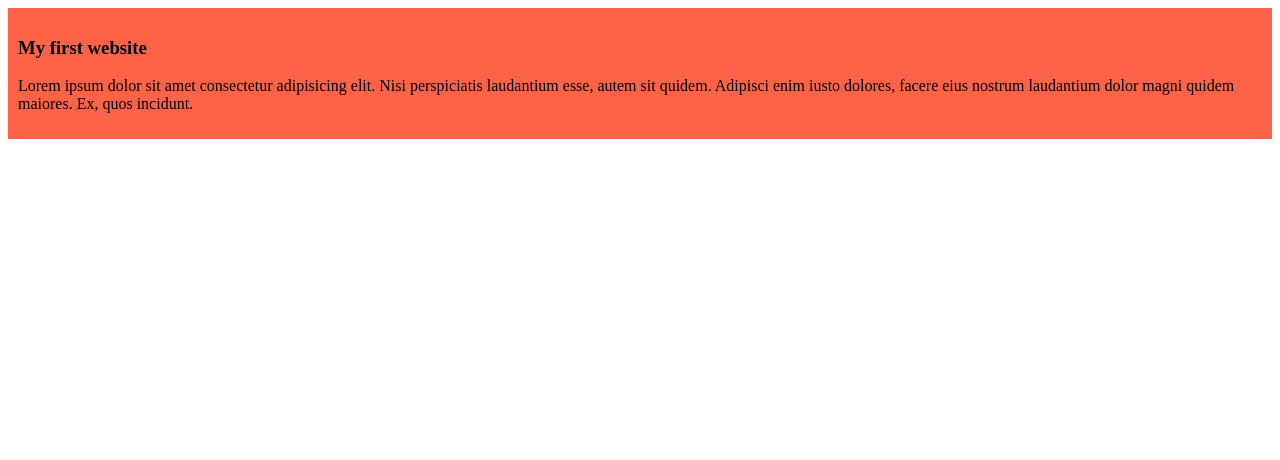
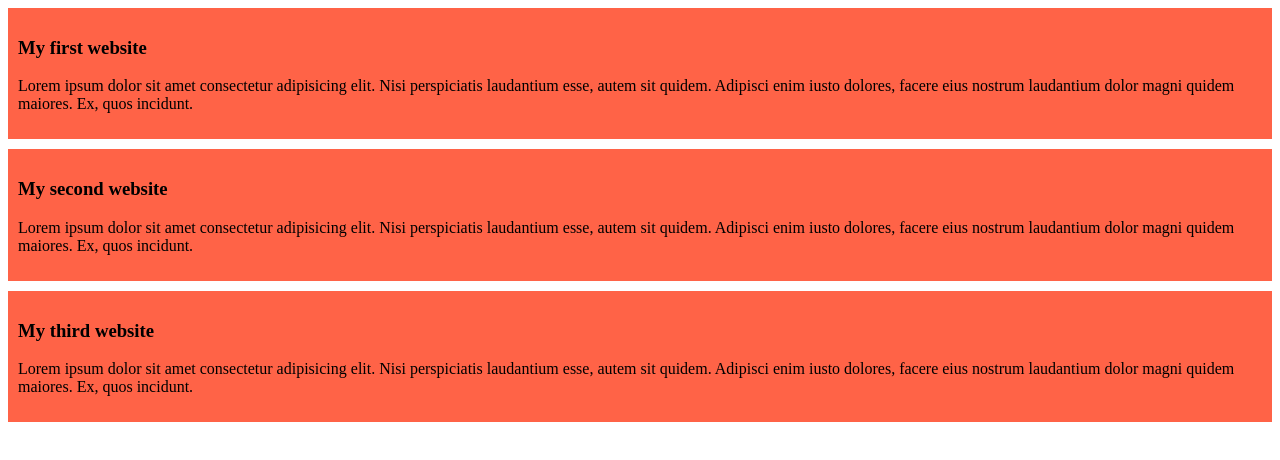
Before and after one commit to sidratulwa49/my-simple-website, a plain HTML site: page index.html in a window 1280 px wide. Drawn offline with Linux system fonts and the light colour scheme.

Commit message:
added the second and the third blog

```diff
--- a/index.html
+++ b/index.html
@@ -11,6 +11,14 @@
         <h3>My first  website</h3>
         <p>Lorem ipsum dolor sit amet consectetur adipisicing elit. Nisi perspiciatis laudantium esse, autem sit quidem. Adipisci enim iusto dolores, facere eius nostrum laudantium dolor magni quidem maiores. Ex, quos incidunt.</p>
     </div>
+    <div>
+        <h3>My second  website</h3>
+        <p>Lorem ipsum dolor sit amet consectetur adipisicing elit. Nisi perspiciatis laudantium esse, autem sit quidem. Adipisci enim iusto dolores, facere eius nostrum laudantium dolor magni quidem maiores. Ex, quos incidunt.</p>
+    </div>
+    <div>
+        <h3>My third website</h3>
+        <p>Lorem ipsum dolor sit amet consectetur adipisicing elit. Nisi perspiciatis laudantium esse, autem sit quidem. Adipisci enim iusto dolores, facere eius nostrum laudantium dolor magni quidem maiores. Ex, quos incidunt.</p>
+    </div>
 
 </body>
 </html>
--- a/styles/blog.css
+++ b/styles/blog.css
@@ -1,4 +1,5 @@
 div{
     background-color: tomato;
     padding: 10px;
+    margin-bottom: 10px;
 }
```
